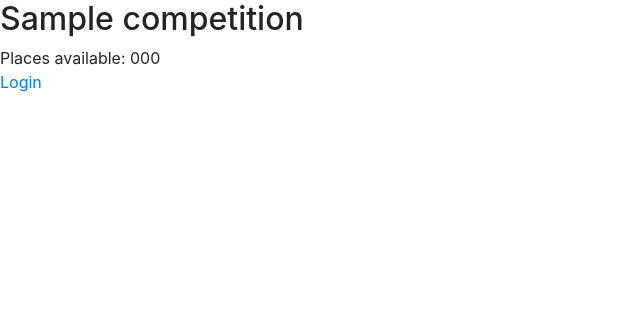
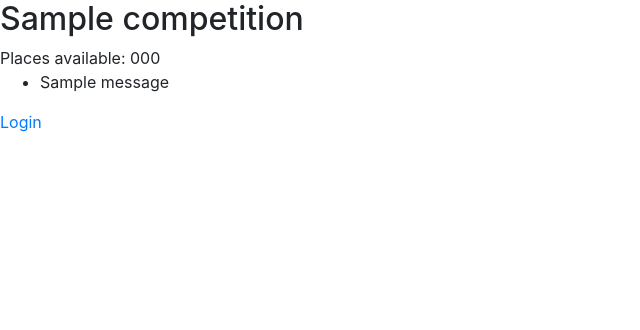
Before and after one commit to ChardonBleu/Gudlf2, a Flask app: template templates/booking.html in a window 1280 px wide. Shown: the top 330 px of the page, without its empty margins (0-640 px from the left). Run offline with Flask 2, Linux system fonts and the light colour scheme; the template is opened without the code that fills it: most values are stand-ins (such as "Sample title", 1, 10 or a date in 2020); one stand-in notice (Sample message) is shown; some libraries are stand-ins or nearby versions.

Commit message:
update template booking

```diff
--- a/server.py
+++ b/server.py
@@ -34,7 +34,6 @@ def create_app(config):
                 session.clear()
                 session['name'] = logged_club['name']
                 session['email'] = email
-                print(session)
                 return redirect(url_for('welcome'))
 
             flash(error)
--- a/templates/booking.html
+++ b/templates/booking.html
@@ -9,6 +9,15 @@
 {% endblock %}
 
 {%block body_main%}
+
+    {% with messages = get_flashed_messages()%}
+        {% if messages %}
+            <ul>
+        {% for message in messages %}
+                <li>{{message}}</li>
+            {% endfor %}
+        </ul>
+        {% endif%}
 
     {% if session.name %}
     <p>{{ session['name'] }} : Points available: {{club['points']}}</p>
@@ -23,5 +32,6 @@
     {% else %}
     <a href="{{ url_for('login') }}">Login</a>
     {% endif %}
+    {%endwith%}
 
 {%endblock%}
```
